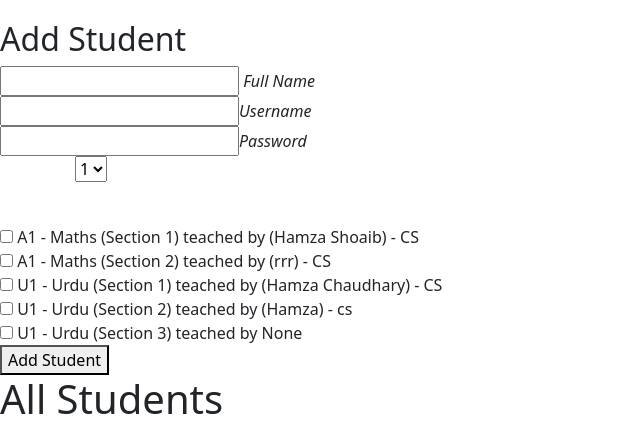
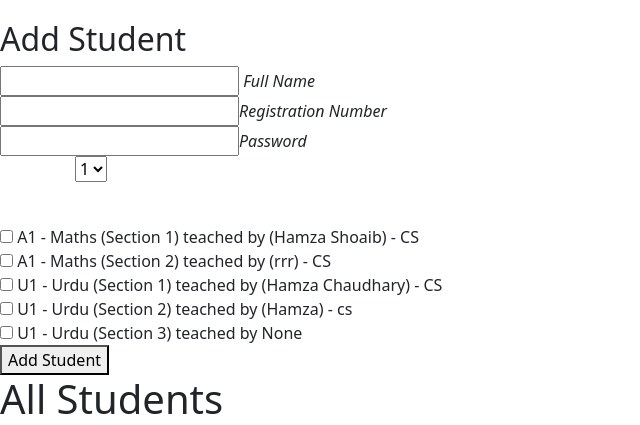
Before and after one commit to hamzashoaib645/StudentFeedbackSystem, a Django app: page /dashboard/addstudent/ in a window 1280 px wide. Shown: the part 132-557 px from the top of the page, without its empty margins (0-640 px from the left). Run offline with Django 4.2, Linux system fonts and the light colour scheme; a user stored in the database is signed in; data comes from the database, SQL or seed files in the repository.

Commit message:
Update addstudent.html

```diff
--- a/users/templates/dashboard/addstudent.html
+++ b/users/templates/dashboard/addstudent.html
@@ -14,7 +14,7 @@
        type="button" role="tab" aria-controls="courses" aria-selected="false">Students</button></a>
        <a href="/"><button class="nav-link" id="courses-tab" data-bs-toggle="tab" data-bs-target="#courses"
        type="button" role="tab" aria-controls="courses" aria-selected="false">Chairperson</button></a>
-       <a href="/"><button class="nav-link" id="courses-tab" data-bs-toggle="tab" data-bs-target="#courses"
+       <a href="{% url 'feedbacks' %}"><button class="nav-link" id="courses-tab" data-bs-toggle="tab" data-bs-target="#courses"
         type="button" role="tab" aria-controls="courses" aria-selected="false">Feedbacks</button></a>
        <a href="/"><button class="nav-link" id="courses-tab" data-bs-toggle="tab" data-bs-target="#courses"
        type="button" role="tab" aria-controls="courses" aria-selected="false">Reports</button></a>
@@ -28,22 +28,28 @@
 {% block content %}
 <div class="admin-container">
     <div class="container-detials">
+        <form method="post">
+            {% csrf_token %}
         <div class="add-course">
             <div class="course-style" style="width: 800px; margin-top: 20px;">
                 <div class="content">
                     <h2>Add Student</h2>
                     <div class="form">
                         <div class="inputBox">
+                            {{ form.full_name.errors }}
                             {{ form.full_name }} <i>Full Name</i>
                         </div>
                         <div class="inputBox">
-                            {{ form.registration_number }}<i>Username</i>
+                            {{ form.registration_number.errors }}
+                            {{ form.registration_number }}<i>Registration Number</i>
                         </div>
                         <div class="inputBox">
+                            {{ form.password.erros }}
                             {{ form.password }}<i>Password</i>
                         </div>
                         <div class="inputBox">
                             <label style="color:white; padding-bottom:10px;">Semester</label>
+                            {{ form.semester.errors }}
                             {{ form.semester }}
                             {{form.role}}
                         </div>
@@ -58,7 +64,7 @@
                 </div>
             </div>
     </div>
-
+</form>
       <h1>All Students</h1>
     <table class="table table-striped mb-0">
         <thead>
```
